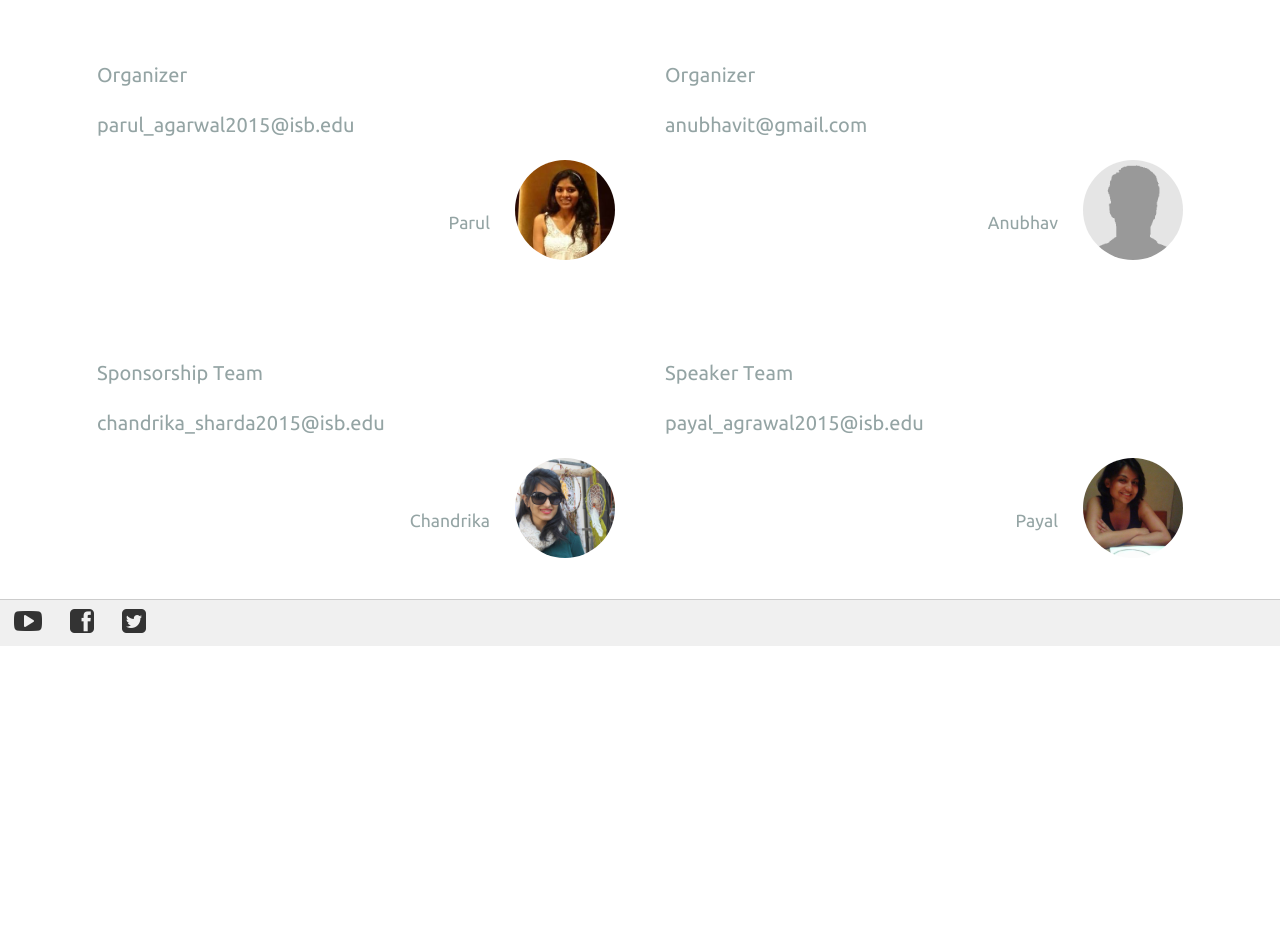
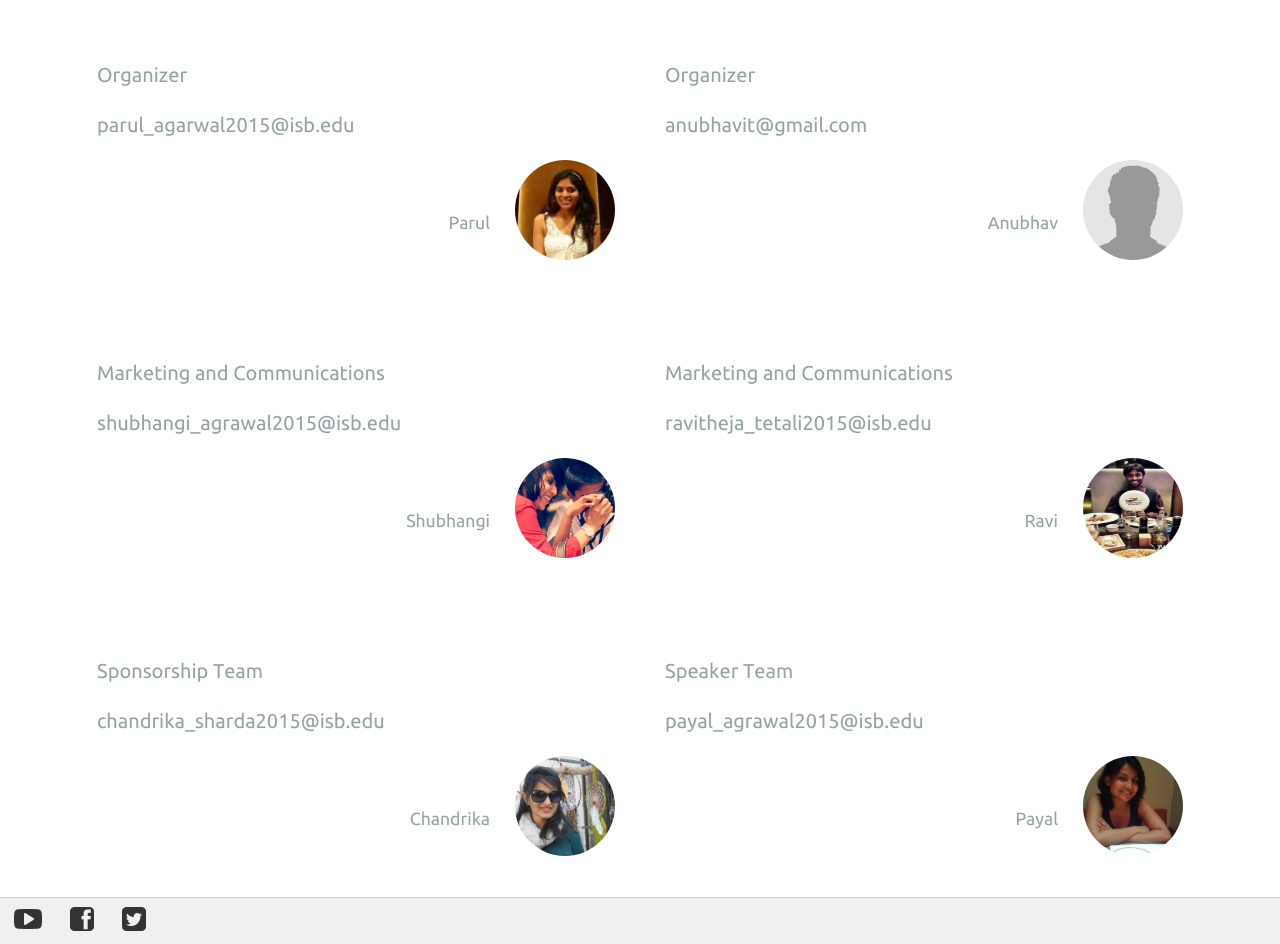
Before and after one commit to tedxisb/tedxisb.github.io, a plain HTML site: page index.html in a window 1280 px wide. Shown: the part 5608-6552 px from the top of the page. Before the commit the page ends 6254 px from the top, so only its background shows below. Drawn offline with Linux system fonts and the light colour scheme; files whose address does not match are found by name.

Commit message:
Marketing team
..

```diff
--- a/index.html
+++ b/index.html
@@ -358,6 +358,30 @@ They recognised that the rapidly changing business landscape would require young
             <div class="large-50 medium-50 small-100">
                 <div class="speach-container">
                     <p class="person-quote">
+                        Marketing and Communications
+                    </p>
+			<p class="person-quote">shubhangi_agrawal2015@isb.edu</p>
+                    <div>
+                        <img class="person-thumbnail" src="./img/shubangi.JPG" align="right" />
+                        <p class="person-name">Shubhangi</p>
+                    </div>
+                </div>
+            </div>
+            <div class="large-50 medium-50 small-100">
+                <div class="speach-container">
+                    <p class="person-quote">
+                        Marketing and Communications
+                    </p>
+			<p class="person-quote">ravitheja_tetali2015@isb.edu</p>
+                    <div>
+                        <img class="person-thumbnail" src="./img/Ravi.JPG" align="right" />
+                        <p class="person-name">Ravi</p>
+                    </div>
+                </div>
+            </div>
+            <div class="large-50 medium-50 small-100">
+                <div class="speach-container">
+                    <p class="person-quote">
                         Sponsorship Team
                     </p>
 			<p class="person-quote">chandrika_sharda2015@isb.edu</p>
```
Also changed, not shown: img/Ravi.jpg (added), img/shubangi.jpg (added).
